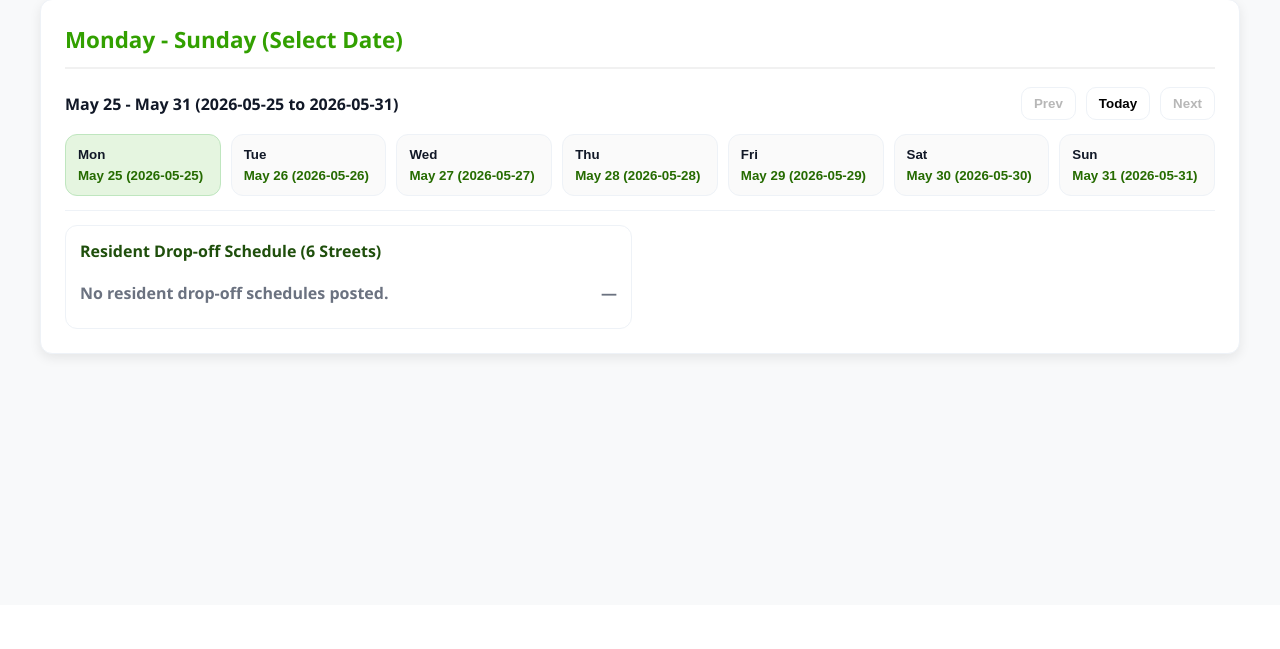
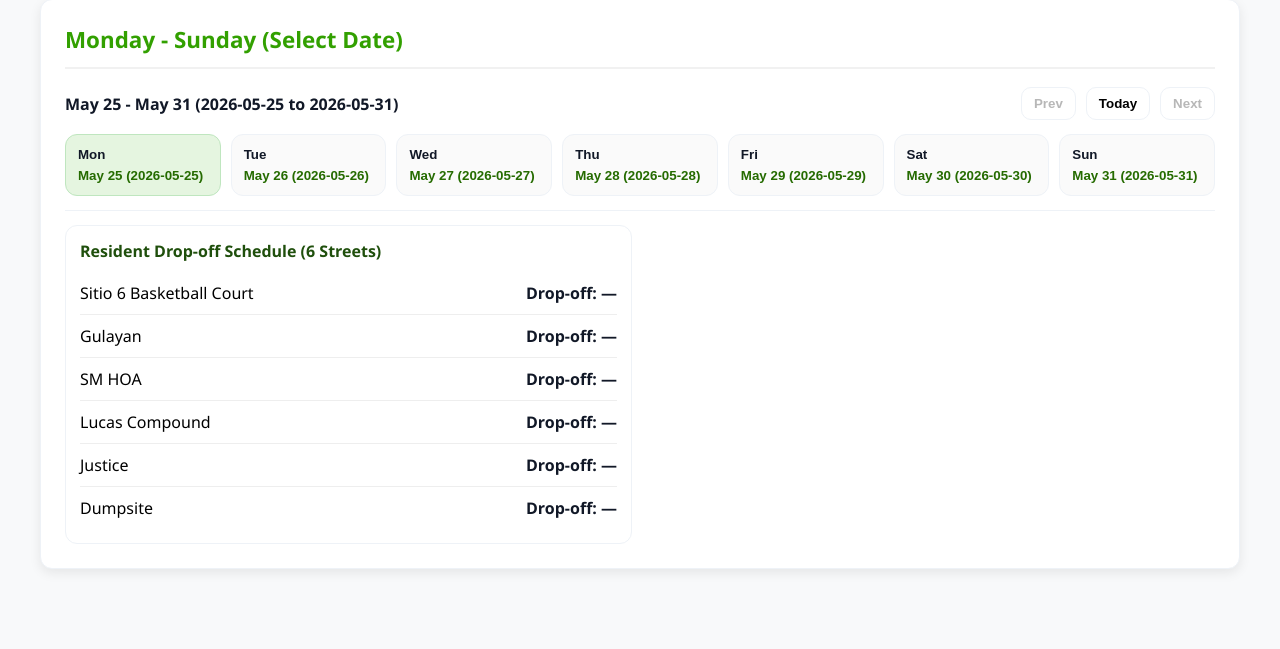
Before and after one commit to mdabernardo/gtrack, a Django app: page /schedules/ in a window 1280 px wide. Shown: the part 195-844 px from the top of the page. Before the commit the page ends 556 px from the top, so only its background shows below. Run offline with Django 5.2, Linux system fonts and the light colour scheme; the visitor is signed in with stand-in values (Sample User, id 1); data that the repository does not hold is empty; some libraries are stand-ins or nearby versions.

Commit message:
Remove collector route suggestions link and add schedules fallback

```diff
--- a/templates/partials/topbar.html
+++ b/templates/partials/topbar.html
@@ -50,11 +50,10 @@
     </div>
 
     <div class="gt-dd">
-      <button type="button" class="gt-dd-btn {% if active_tab == 'track_trucks' or active_tab == 'collector_schedules' or active_tab == 'collector_route_suggestions' %}active{% endif %}" onclick="gtToggleMenu(event, 'gtCollectorMenu')">Collector ▾</button>
+      <button type="button" class="gt-dd-btn {% if active_tab == 'track_trucks' or active_tab == 'collector_schedules' %}active{% endif %}" onclick="gtToggleMenu(event, 'gtCollectorMenu')">Collector ▾</button>
       <div id="gtCollectorMenu" class="gt-dd-menu">
         <a href="{% url 'track_trucks' %}" class="{% if active_tab == 'track_trucks' %}active{% endif %}">Track Trucks</a>
         <a href="{% url 'collector_schedules' %}" class="{% if active_tab == 'collector_schedules' %}active{% endif %}">Collector Schedules</a>
-        <a href="{% url 'collector_route_suggestions' %}" class="{% if active_tab == 'collector_route_suggestions' %}active{% endif %}">Route Suggestions</a>
       </div>
     </div>
 
--- a/templates/schedules.html
+++ b/templates/schedules.html
@@ -171,6 +171,22 @@
                 if (p.point_id) pointIdToKey[String(p.point_id)] = key;
             });
             residentOrderedKeys.sort(function (a, b) { return (a.order || 0) - (b.order || 0); });
+            if (!residentOrderedKeys.length) {
+                var fallbackNames = [
+                    'Sitio 6 Basketball Court',
+                    'Gulayan',
+                    'SM HOA',
+                    'Lucas Compound',
+                    'Justice',
+                    'Dumpsite'
+                ];
+                fallbackNames.forEach(function (nm, idx) {
+                    var key = canonKey(nm);
+                    if (!key) return;
+                    residentKeyToDisplay[key] = nm;
+                    residentOrderedKeys.push({ key: key, order: idx });
+                });
+            }
 
             function setDetailsEmpty() {
                 if (dropoffList) dropoffList.innerHTML = '<li class="eta-item"><span class="muted">Select a date.</span><span class="muted">—</span></li>';
```
